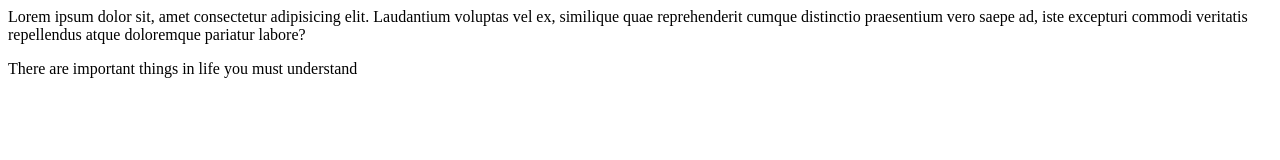
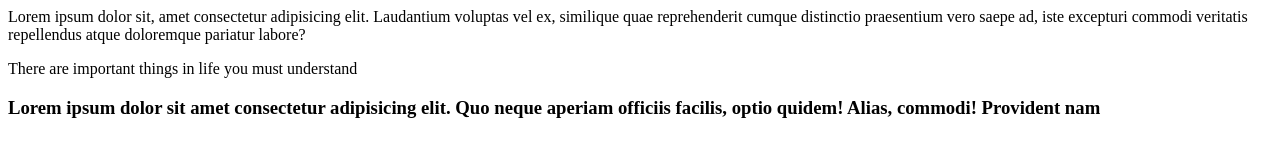
Before and after one commit to Kennyy1/Testproject, a plain HTML site: page index.html in a window 1280 px wide. Drawn offline with Linux system fonts and the light colour scheme.

Commit message:
lorem message

```diff
--- a/index.html
+++ b/index.html
@@ -13,6 +13,8 @@
         <p>
             There are important things in life you must understand
         </p>
+
+        <h3>Lorem ipsum dolor sit amet consectetur adipisicing elit. Quo neque aperiam officiis facilis, optio quidem! Alias, commodi! Provident nam </h3>
     </body>
 
 </html>
```
